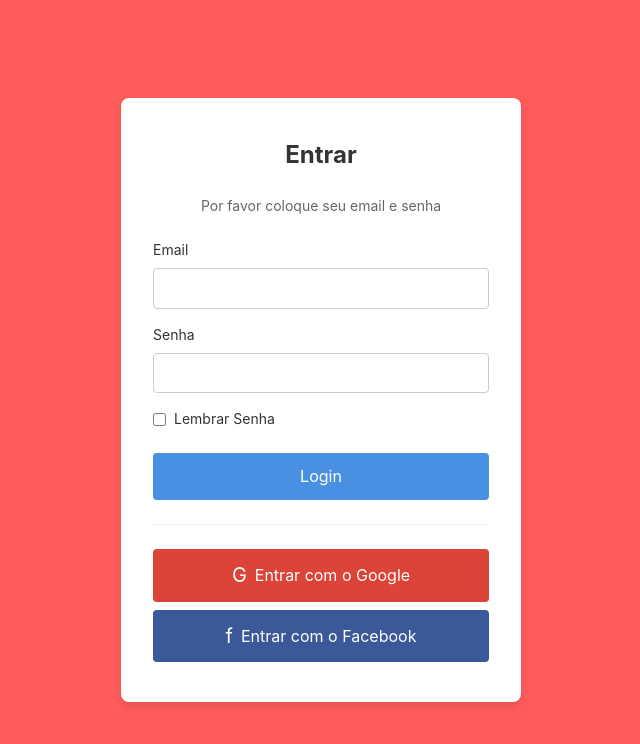
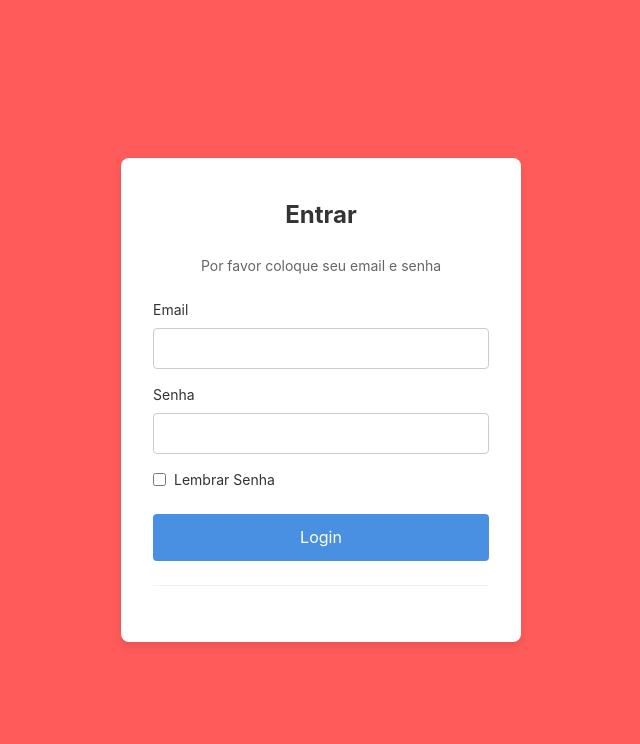
Before and after one commit to Deyvid4900/projeto-salao-web, a React (Vite) app: page / in a window 1280 px wide. Shown: the top 744 px of the page, without its empty margins (319-959 px from the left). Built offline with nearby package versions, Linux system fonts and the light colour scheme.

Commit message:
:construction: removi os btns de login so google

```diff
--- a/src/pages/Login/index.tsx
+++ b/src/pages/Login/index.tsx
@@ -79,19 +79,6 @@ export const Login = () => {
 
         <hr style={styles.divider} />
 
-        <button
-          type="button"
-          style={{ ...styles.socialButton, ...styles.googleButton }}
-        >
-          <span style={styles.icon}>G</span> Entrar com o Google
-        </button>
-
-        <button
-          type="button"
-          style={{ ...styles.socialButton, ...styles.facebookButton }}
-        >
-          <span style={styles.icon}>f</span> Entrar com o Facebook
-        </button>
       </div>
 
       <div style={active ? { ...styles.spinnerContainer, ...styles.spinnerContainerActive } : styles.spinnerContainer}>
```
